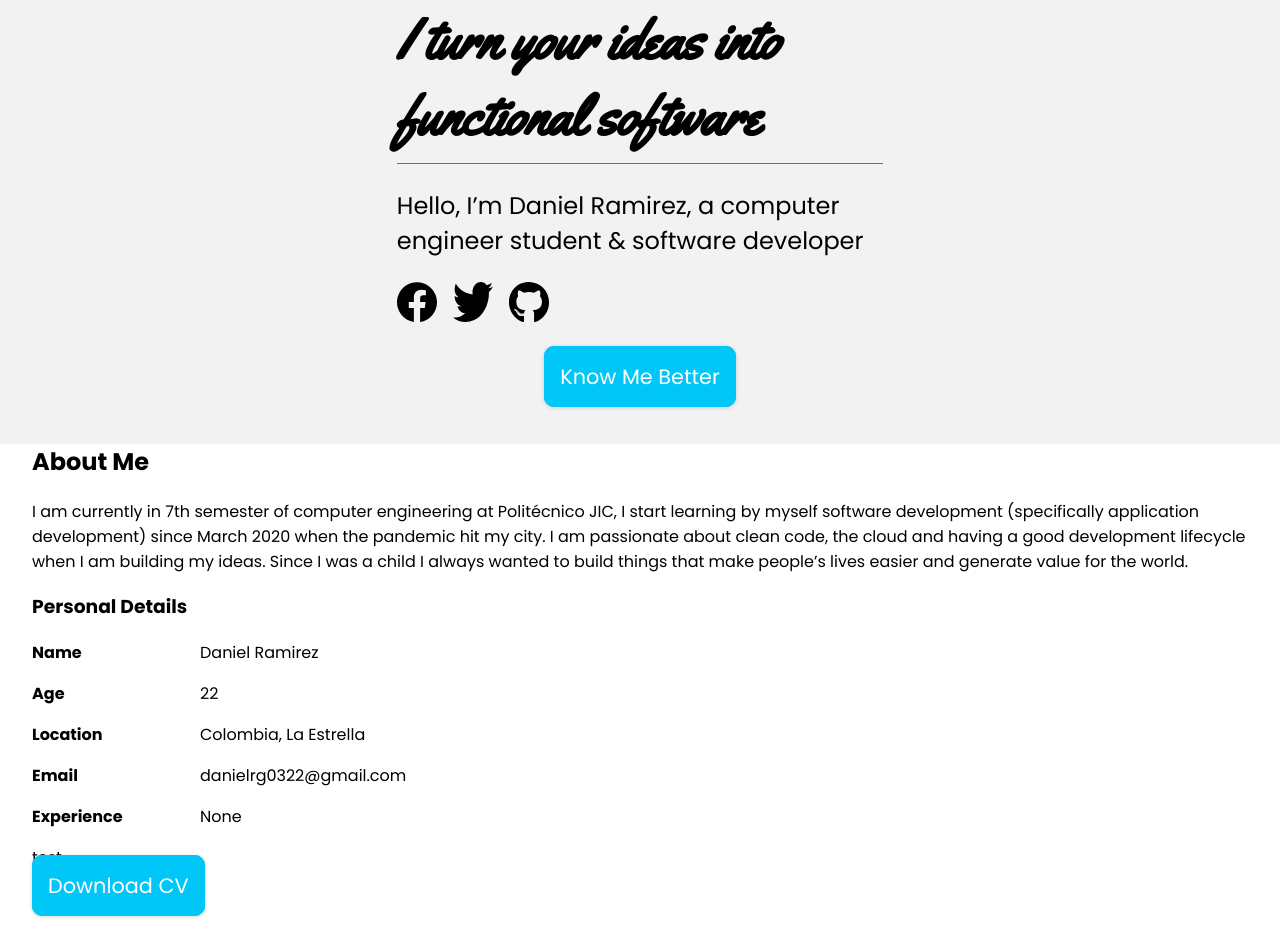
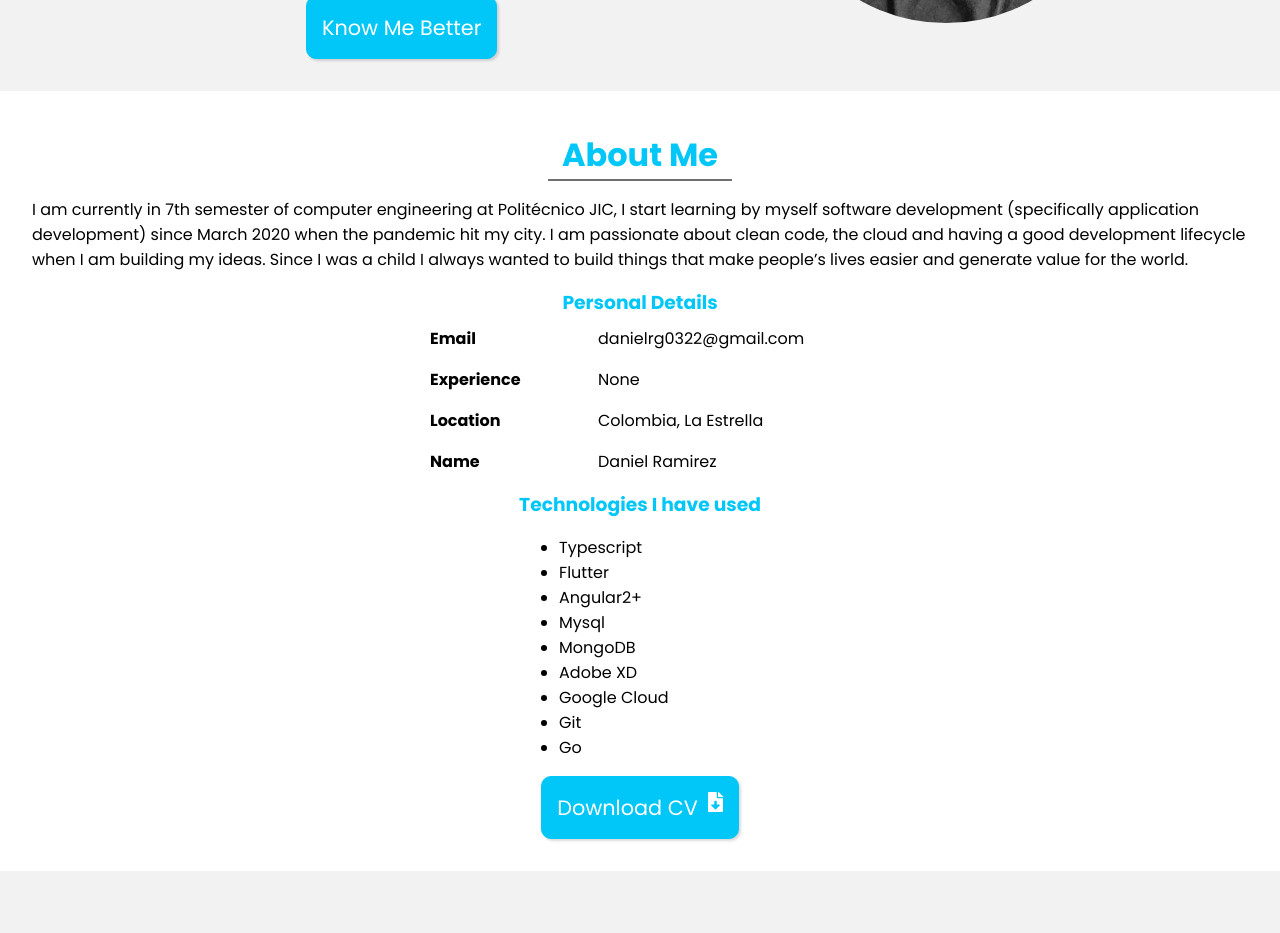
Before and after one commit to ditu474/personal-webpage, an Angular app: page / in a window 1280 px wide. Shown: the part 460-1393 px from the top of the page. After the commit the page ends 1331 px from the top, so only its background shows below. Built offline with nearby package versions, Linux system fonts and the light colour scheme.

Commit message:
feat: About section information completed

```diff
--- a/src/app/about/about.component.css
+++ b/src/app/about/about.component.css
@@ -2,16 +2,27 @@
   background-color: white;
 }
 
+.info {
+  display: flex;
+  flex-direction: column;
+  align-items: center;
+}
+
+.info h3 {
+  color: #00c7f7;
+  margin: 0 0 0.5em 0;
+  text-align: center;
+}
+
 .personal-info {
+  width: 100%;
   max-width: 420px;
 }
 
-.technologies {
-  display: none;
+app-primary-button img {
+  height: 20px;
+  margin-left: 10px;
 }
 
-@media (min-width: 800px) {
-  .technologies {
-    display: inline;
-  }
+@media only screen and (min-width: 800px) {
 }
--- a/src/app/about/about.component.html
+++ b/src/app/about/about.component.html
@@ -1,6 +1,6 @@
 <section id="about">
   <div class="container">
-    <h2>About Me</h2>
+    <app-section-title>About Me</app-section-title>
     <p>
       I am currently in 7th semester of computer engineering at Politécnico JIC,
       I start learning by myself software development (specifically application
@@ -14,27 +14,23 @@
       <div class="personal-info">
         <h3>Personal Details</h3>
         <app-personal-detail
-          label="name"
-          content="Daniel Ramirez"
-        ></app-personal-detail>
-        <app-personal-detail label="age" content="22"></app-personal-detail>
-        <app-personal-detail
-          label="location"
-          content="Colombia, La Estrella"
-        ></app-personal-detail>
-        <app-personal-detail
-          label="email"
-          content="danielrg0322@gmail.com"
-        ></app-personal-detail>
-        <app-personal-detail
-          label="experience"
-          content="None"
+          *ngFor="let item of personalDetails | keyvalue"
+          [label]="item.key"
+          [content]="item.value"
         ></app-personal-detail>
       </div>
-      <div class="technologies">test</div>
+      <div class="technologies">
+        <h3>Technologies I have used</h3>
+        <ul>
+          <li *ngFor="let technolgie of technologies">{{ technolgie }}</li>
+        </ul>
+      </div>
     </div>
-    <app-primary-button href="assets/test.pdf" [isDownload]="true" filename="CV"
-      >Download CV</app-primary-button
-    >
+    <div class="center-button">
+      <app-primary-button href="assets/test.pdf" filename="CV"
+        ><div>Download CV</div>
+        <img src="assets/icons/download-file.svg" alt="download file"
+      /></app-primary-button>
+    </div>
   </div>
 </section>
--- a/src/app/about/about.component.ts
+++ b/src/app/about/about.component.ts
@@ -1,15 +1,27 @@
-import { Component, OnInit } from '@angular/core';
+import { Component } from '@angular/core';
 
 @Component({
   selector: 'app-about',
   templateUrl: './about.component.html',
-  styleUrls: ['./about.component.css']
+  styleUrls: ['./about.component.css'],
 })
-export class AboutComponent implements OnInit {
+export class AboutComponent {
+  personalDetails = {
+    name: 'Daniel Ramirez',
+    email: 'danielrg0322@gmail.com',
+    location: 'Colombia, La Estrella',
+    experience: 'None',
+  };
 
-  constructor() { }
-
-  ngOnInit(): void {
-  }
-
+  technologies = [
+    'Typescript',
+    'Flutter',
+    'Angular2+',
+    'Mysql',
+    'MongoDB',
+    'Adobe XD',
+    'Google Cloud',
+    'Git',
+    'Go',
+  ];
 }
--- a/src/app/hero/hero.component.css
+++ b/src/app/hero/hero.component.css
@@ -27,12 +27,21 @@
   margin-right: 1em;
 }
 
-.center-button {
-  text-align: center;
+@media only screen and (min-height: 800px) {
+  .hero-info {
+    height: 80%;
+    display: flex;
+    flex-direction: column;
+    justify-content: center;
+  }
+
+  .hero-info > p {
+    font-size: 1.5em;
+  }
 }
 
-@media (min-width: 1000px) {
-  #hero {
+@media only screen and (min-width: 1000px) {
+  #home {
     flex-direction: row-reverse;
     justify-content: space-evenly;
   }
@@ -62,20 +71,7 @@
   }
 }
 
-@media (min-height: 800px) {
-  .hero-info {
-    height: 80%;
-    display: flex;
-    flex-direction: column;
-    justify-content: center;
-  }
-
-  .hero-info > p {
-    font-size: 1.5em;
-  }
-}
-
-@media (min-width: 1400px) {
+@media only screen and (min-width: 1400px) {
   .profile-picture {
     height: 400px;
   }
--- a/src/app/hero/hero.component.html
+++ b/src/app/hero/hero.component.html
@@ -7,7 +7,7 @@
   <div class="hero-info">
     <h1 class="title">I turn your ideas into functional software</h1>
     <p>
-      Hello, I’m Daniel Ramirez, a computer engineer student & software
+      Hello, I’m Daniel Ramirez, a computer engineer student &amp; software
       developer
     </p>
     <div class="icons">
--- a/src/app/primary-button/primary-button.component.css
+++ b/src/app/primary-button/primary-button.component.css
@@ -5,8 +5,10 @@ a {
   color: white;
   padding: 15px;
   border-radius: 10px;
-  box-shadow: rgba(0, 0, 0, 0.16) 0px 1px 4px;
+  box-shadow: rgba(0, 0, 0, 0.15) 1.95px 1.95px 2.6px;
   text-decoration: none;
+  display: flex;
+  width: fit-content;
 }
 
 a:hover {
@@ -15,13 +17,13 @@ a:hover {
   cursor: pointer;
 }
 
-@media (min-width: 1000px) {
+@media only screen and (min-width: 1000px) {
   a {
     font-size: 1.3em;
   }
 }
 
-@media (min-width: 1400px) {
+@media only screen and (min-width: 1400px) {
   a {
     font-size: 1.5em;
   }
--- a/src/app/primary-button/primary-button.component.ts
+++ b/src/app/primary-button/primary-button.component.ts
@@ -5,8 +5,8 @@ import { Component, Input } from '@angular/core';
   template: `
     <a
       [href]="href"
-      [attr.download]="isDownload ? filename : null"
-      [attr.target]="isDownload ? '_blank' : null"
+      [attr.download]="filename.length > 0 ? filename : null"
+      [attr.target]="filename.length > 0 ? '_blank' : null"
       ><ng-content></ng-content>
     </a>
   `,
@@ -14,6 +14,5 @@ import { Component, Input } from '@angular/core';
 })
 export class PrimaryButtonComponent {
   @Input() href!: string;
-  @Input() isDownload: boolean = false;
-  @Input() filename!: string;
+  @Input() filename: string = '';
 }
--- /dev/null
+++ b/src/app/section-title/section-title.component.css
@@ -0,0 +1,16 @@
+h2 {
+  color: #00c7f7;
+  text-align: center;
+  margin-bottom: 0;
+  font-size: 2rem;
+}
+
+.wrapper {
+  padding-top: 0.8rem;
+}
+
+.line {
+  border: 1px solid #707070;
+  width: 15%;
+  margin: 0 auto;
+}
--- /dev/null
+++ b/src/app/section-title/section-title.component.ts
@@ -0,0 +1,11 @@
+import { Component } from '@angular/core';
+
+@Component({
+  selector: 'app-section-title',
+  template: ` <div class="wrapper">
+    <h2><ng-content></ng-content></h2>
+    <div class="line"></div>
+  </div>`,
+  styleUrls: ['./section-title.component.css'],
+})
+export class SectionTitleComponent {}
--- a/src/app/toolbar/toolbar.component.css
+++ b/src/app/toolbar/toolbar.component.css
@@ -74,13 +74,13 @@
   display: none;
 }
 
-@media (max-width: 280px) {
+@media only screen and (max-width: 280px) {
   .primary-nav-el {
     font-size: 0.8em;
   }
 }
 
-@media (min-width: 800px) {
+@media only screen and (min-width: 800px) {
   .mobile-menu {
     display: none;
   }
@@ -116,7 +116,7 @@
   }
 }
 
-@media (min-width: 1000px) {
+@media only screen and (min-width: 1000px) {
   .navbar {
     height: 4.5rem;
   }
--- a/src/styles.css
+++ b/src/styles.css
@@ -15,17 +15,22 @@ body {
   margin: 0 1.2rem;
 }
 
+.center-button {
+  display: flex;
+  justify-content: center;
+}
+
 section {
   padding-bottom: 2rem;
 }
 
-@media (min-width: 1000px) {
+@media only screen and (min-width: 1000px) {
   .container {
     margin: 0 2rem;
   }
 }
 
-@media (min-width: 1921px) {
+@media only screen and (min-width: 1921px) {
   .container {
     margin: 0 auto;
   }
```
Also changed, not shown: src/app/app.module.ts (+13 -4 lines), src/assets/icons/download-file.svg (added).
